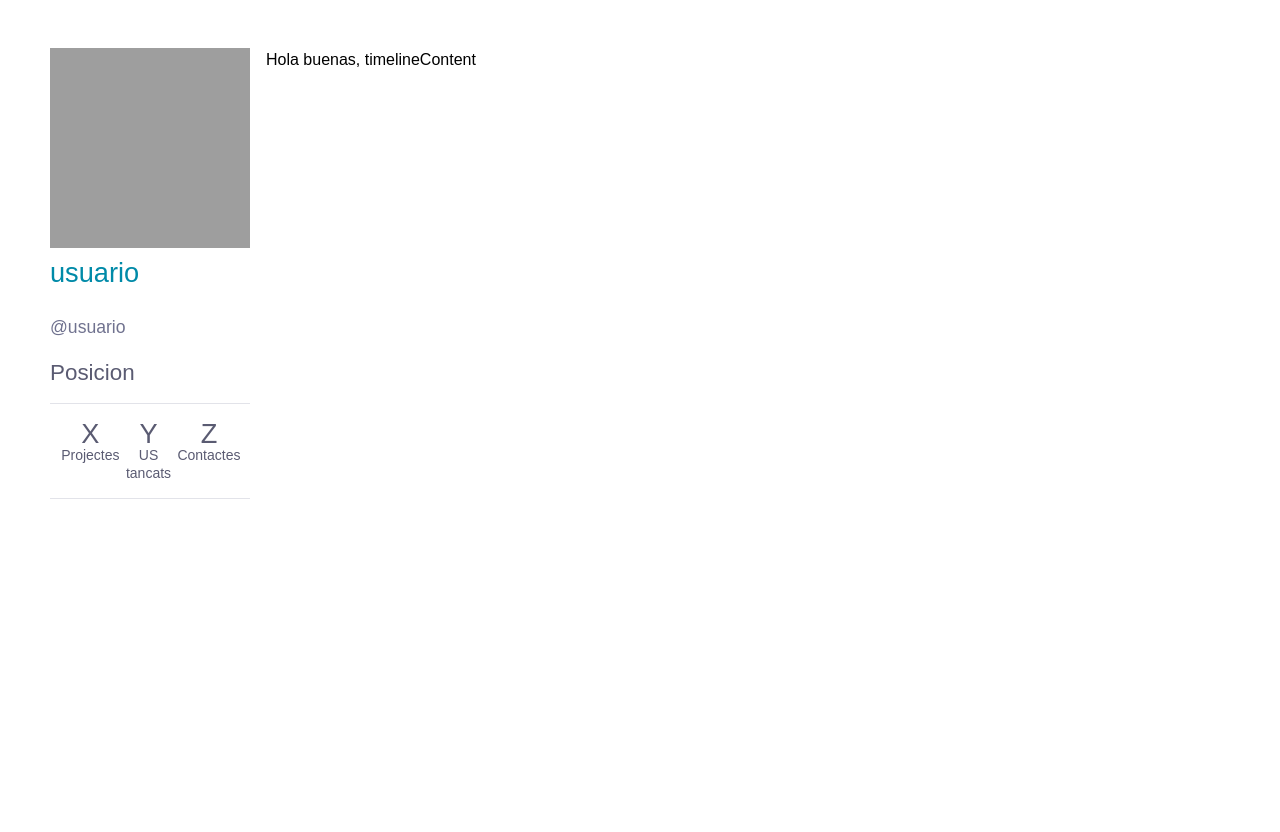
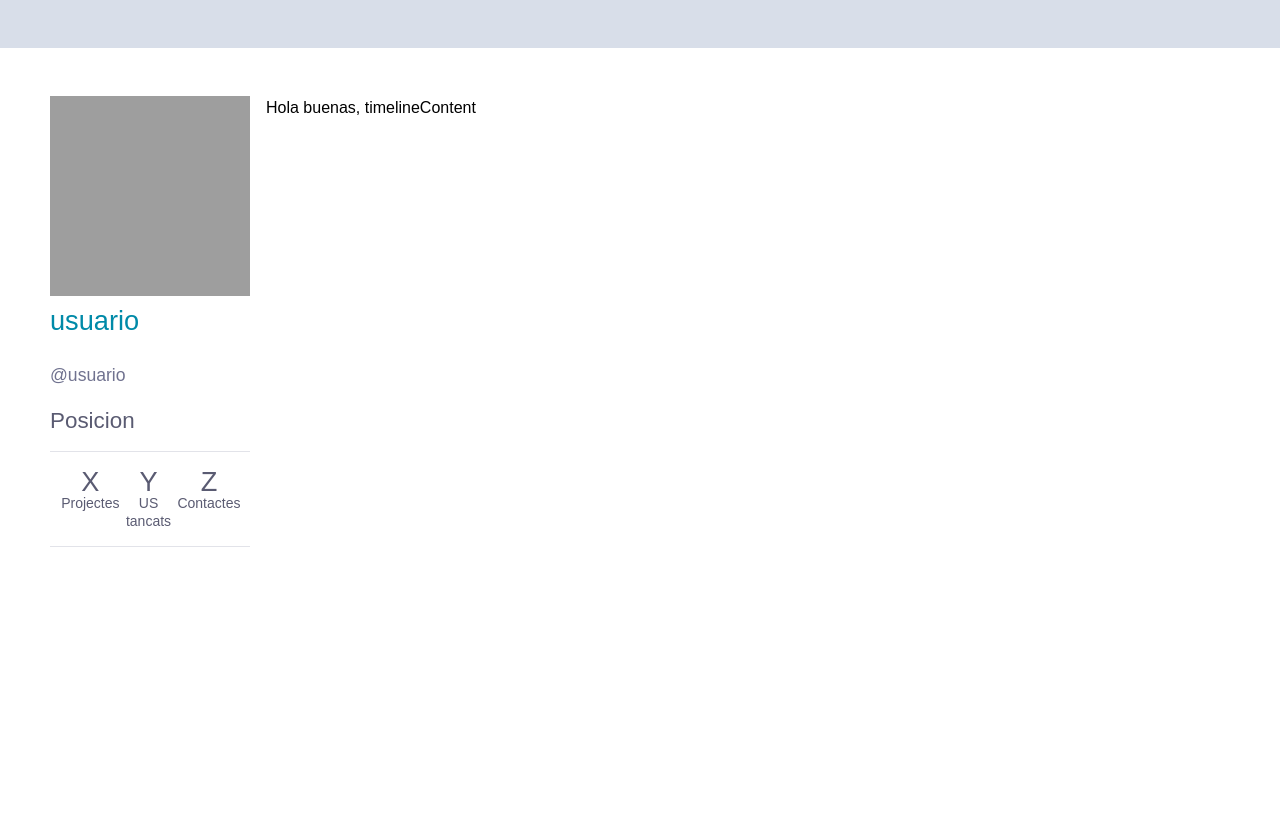
Before and after one commit to issuePeople/serverSide, a Django app: page /usuaris/perfil/ in a window 1280 px wide. Before the commit the page ends 499 px from the top, so only its background shows below. Run offline with Django 4.2, Linux system fonts and the light colour scheme; some web fonts are replaced; grey boxes are pictures that could not be loaded.

Commit message:
Afegit elements pagina usuari

```diff
--- a/usuaris/templates/usuaris_perfil.html
+++ b/usuaris/templates/usuaris_perfil.html
@@ -2,6 +2,15 @@
 {% extends 'base.html' %}
 
 {% block content %}
+
+<nav class ="navbar" style>
+    <div class="nav-left">
+        <a href="/issues/list/" title="Homepage" class="logo">
+
+        </a>
+
+    </div>
+</nav>
 
 
 <div class="profile centered" style="margin-left: 50px;">
```
Also changed, not shown: usuaris/7a75a9f3-10db-4ff1-b2cb-d2219bf36b3b.jpg (added), usuaris/ed27eb3a-d7c5-49b1-855a-5b944f00ab62.jpg (added).
